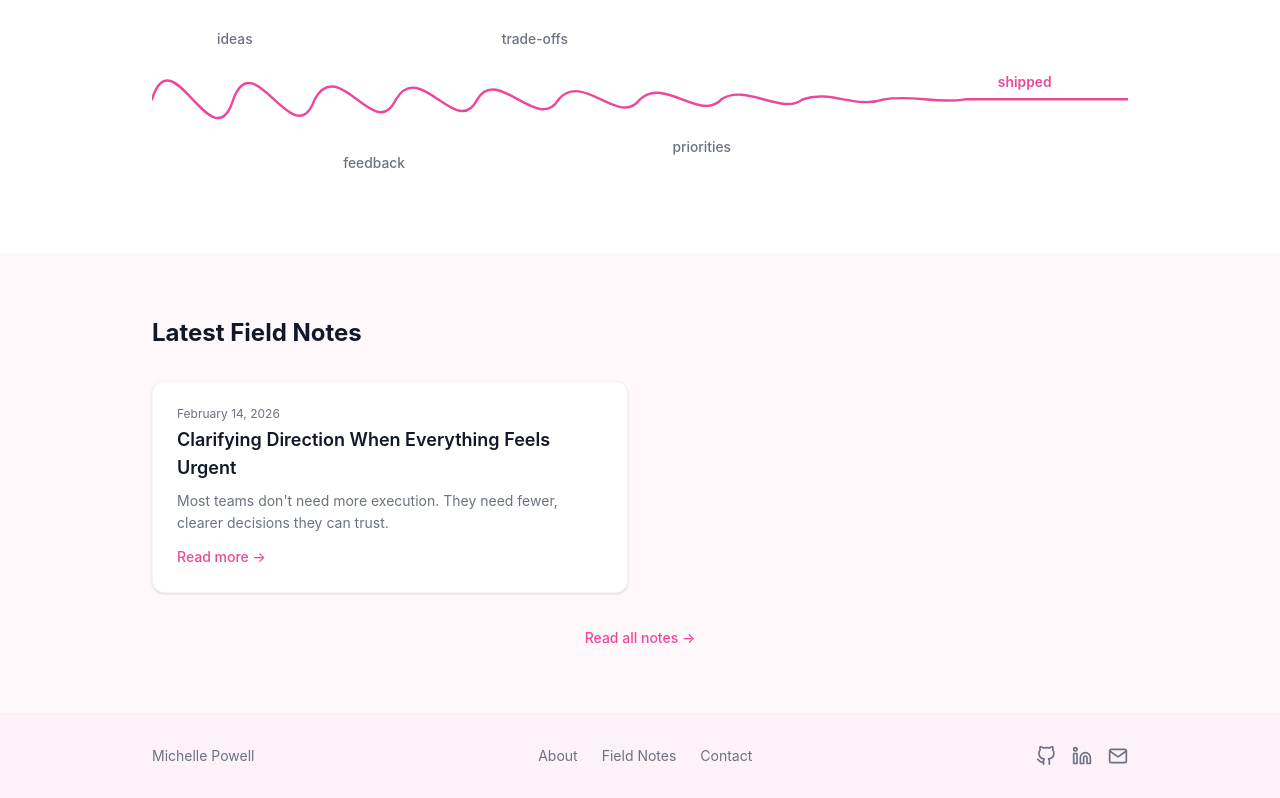
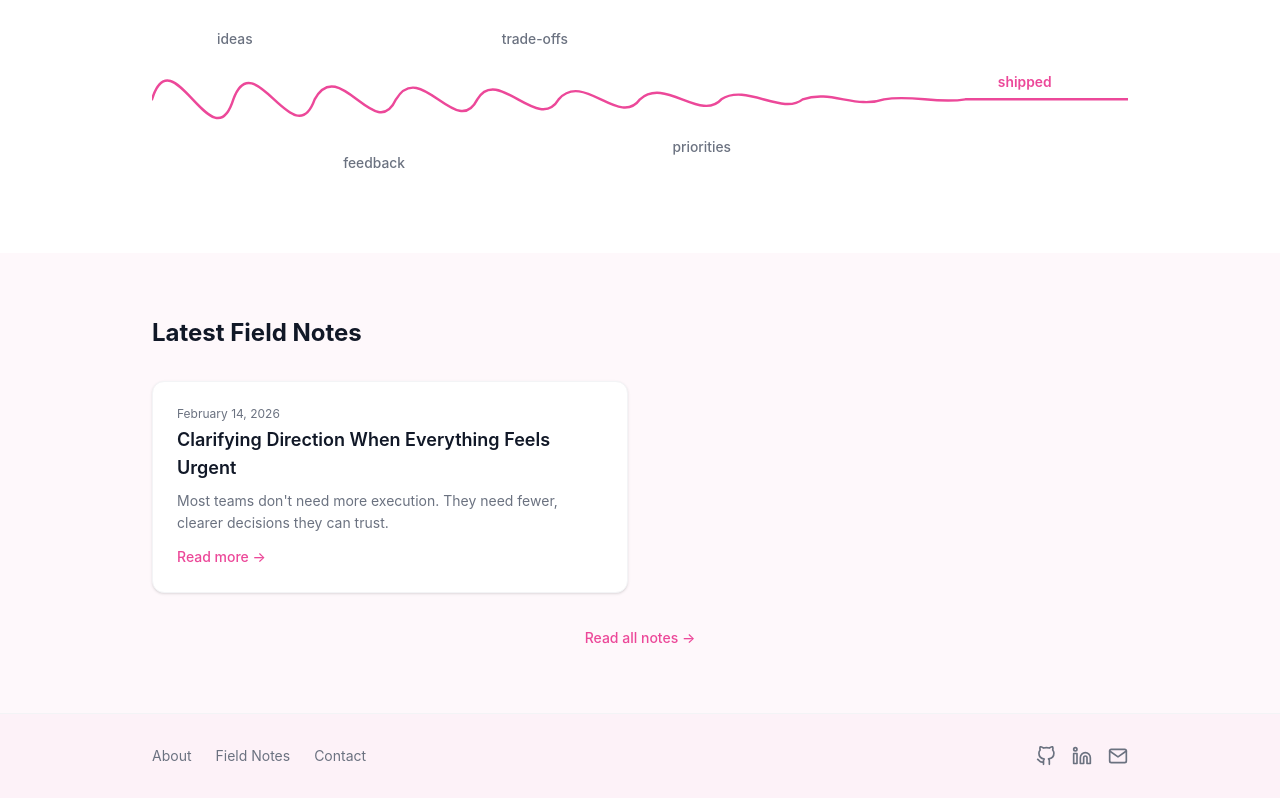
Before and after one commit to michpow/Claude-hello-world, a Next.js app: page / in a window 1280 px wide. Shown: the part 811-1609 px from the top of the page. Built offline with nearby package versions, Linux system fonts and the light colour scheme.

Commit message:
Remove name text from footer
https://claude.ai/code/session_019t9hqtv3e4CRQZZEdZCJRJ

```diff
--- a/src/components/Footer.tsx
+++ b/src/components/Footer.tsx
@@ -5,10 +5,6 @@ export default function Footer() {
   return (
     <footer className="border-t border-gray-light bg-pink-light">
       <div className="mx-auto flex max-w-5xl flex-col items-center gap-6 px-6 py-8 text-center md:flex-row md:justify-between md:text-left">
-        <p className="text-sm text-gray">
-          Michelle Powell
-        </p>
-
         {/* Page links */}
         <div className="flex gap-6">
           <Link href="/about" className="text-sm text-gray transition-colors hover:text-pink-dark">
```
